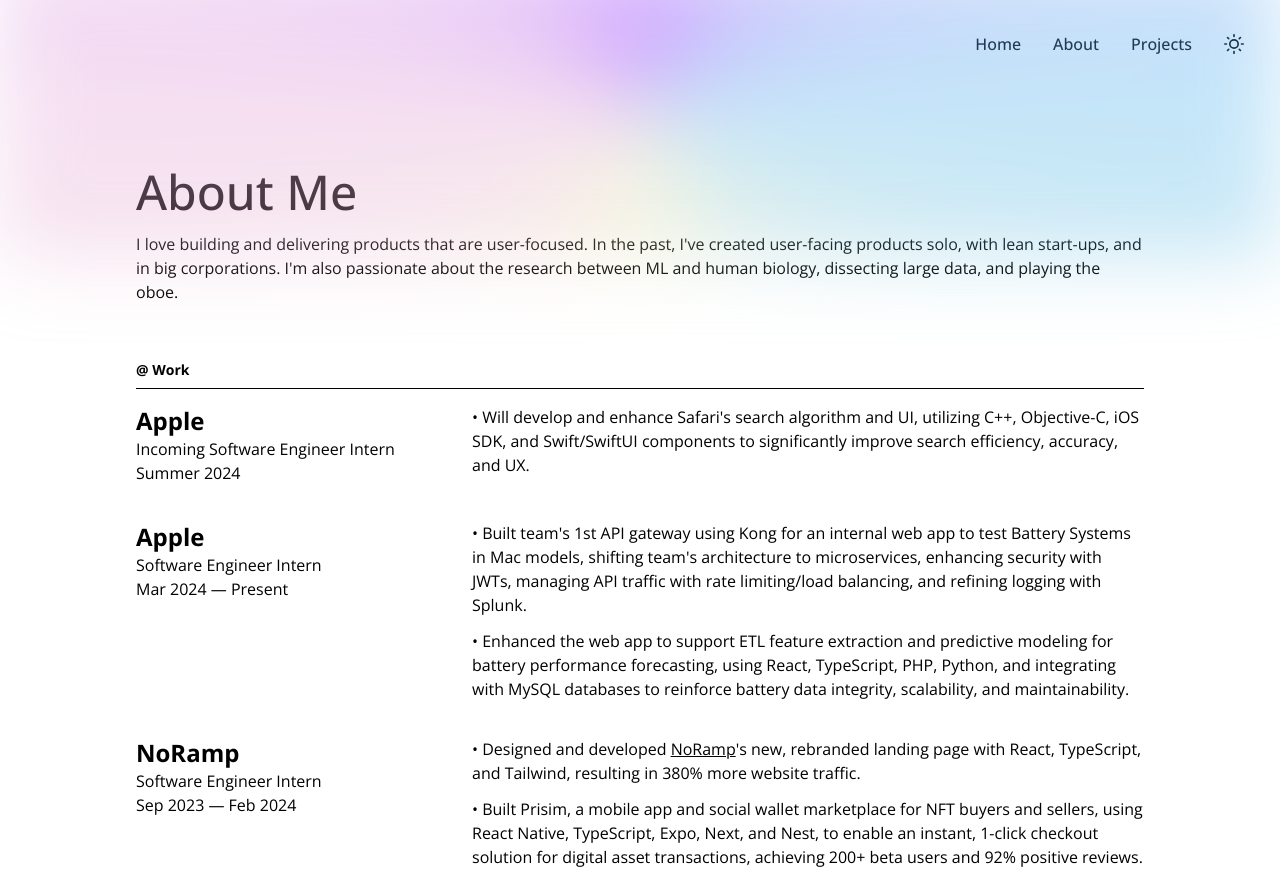
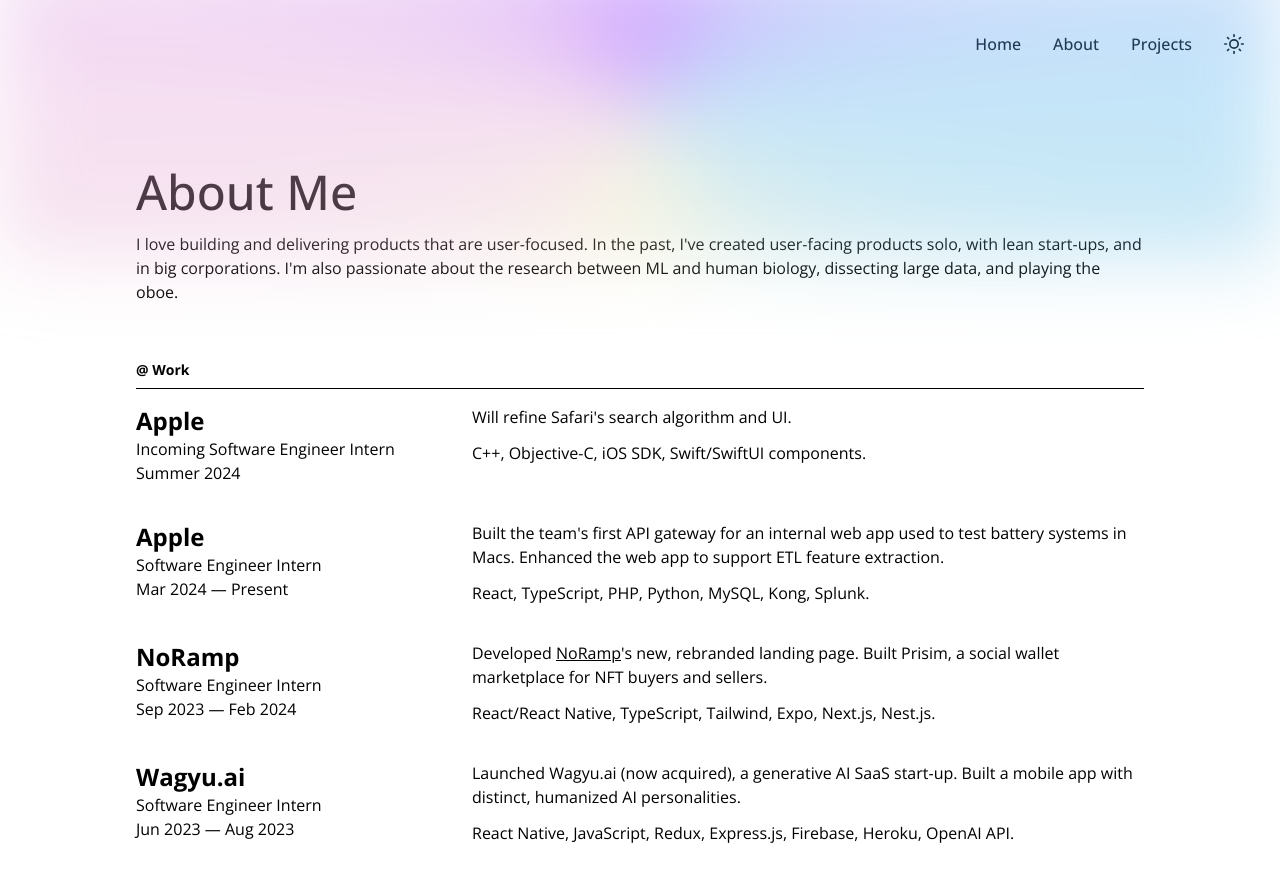
Before and after one commit to aaronkjin/personal, a Next.js app: page /about in a window 1280 px wide. Shown: the top 884 px of the page. Built offline with nearby package versions, Linux system fonts and the light colour scheme.

Commit message:
shorter work descriptions

```diff
--- a/pages/about.js
+++ b/pages/about.js
@@ -63,10 +63,11 @@
           {/* Right Side */}
           <div className="w-full tablet:w-2/3">
             <p className="text-sm tablet:text-base">
-              &bull; Will develop and enhance Safari&apos;s search algorithm and
-              UI, utilizing C++, Objective-C, iOS SDK, and Swift/SwiftUI
-              components to significantly improve search efficiency, accuracy,
-              and UX.
+              Will refine Safari&apos;s search algorithm and UI.
+            </p>
+
+            <p className="text-sm tablet:text-base mt-3">
+              C++, Objective-C, iOS SDK, Swift/SwiftUI components.
             </p>
           </div>
         </div>
@@ -94,19 +95,13 @@
           {/* Right Side */}
           <div className="w-full tablet:w-2/3">
             <p className="text-sm tablet:text-base">
-              &bull; Built team&apos;s 1st API gateway using Kong for an
-              internal web app to test Battery Systems in Mac models, shifting
-              team&apos;s architecture to microservices, enhancing security with
-              JWTs, managing API traffic with rate limiting/load balancing, and
-              refining logging with Splunk.
+              Built the team&apos;s first API gateway for an internal web app
+              used to test battery systems in Macs. Enhanced the web app to
+              support ETL feature extraction.
             </p>
 
             <p className="text-sm tablet:text-base mt-3">
-              &bull; Enhanced the web app to support ETL feature extraction and
-              predictive modeling for battery performance forecasting, using
-              React, TypeScript, PHP, Python, and integrating with MySQL
-              databases to reinforce battery data integrity, scalability, and
-              maintainability.
+              React, TypeScript, PHP, Python, MySQL, Kong, Splunk.
             </p>
           </div>
         </div>
@@ -134,7 +129,7 @@
           {/* Right Side */}
           <div className="w-full tablet:w-2/3">
             <p className="text-sm tablet:text-base">
-              &bull; Designed and developed{" "}
+              Developed{" "}
               <a
                 href="https://www.noramp.io/"
                 target="_blank"
@@ -143,16 +138,12 @@
               >
                 NoRamp
               </a>
-              &apos;s new, rebranded landing page with React, TypeScript, and
-              Tailwind, resulting in 380% more website traffic.
+              &apos;s new, rebranded landing page. Built Prisim, a social wallet
+              marketplace for NFT buyers and sellers.
             </p>
 
             <p className="text-sm tablet:text-base mt-3">
-              &bull; Built Prisim, a mobile app and social wallet marketplace
-              for NFT buyers and sellers, using React Native, TypeScript, Expo,
-              Next, and Nest, to enable an instant, 1-click checkout solution
-              for digital asset transactions, achieving 200+ beta users and 92%
-              positive reviews.
+              React/React Native, TypeScript, Tailwind, Expo, Next.js, Nest.js.
             </p>
           </div>
         </div>
@@ -180,17 +171,13 @@
           {/* Right Side */}
           <div className="w-full tablet:w-2/3">
             <p className="text-sm tablet:text-base">
-              &bull; Launched Wagyu.ai (now acquired), a pre-seed generative AI
-              SaaS start-up, directly contributing to its 13k+ downloads, 6k+
-              MAUs, and 550k+ session screens.
+              Launched Wagyu.ai (now acquired), a generative AI SaaS start-up.
+              Built a mobile app with distinct, humanized AI personalities.
             </p>
 
             <p className="text-sm tablet:text-base mt-3">
-              &bull; Developed a robust, end-to-end mobile app with distinct,
-              humanized AI personalities using React Native, JavaScript, Redux,
-              Express, Firebase, Heroku, and OpenAI API integration, resulting
-              in an intuitive, seamless user experience and 225% increase in new
-              users.
+              React Native, JavaScript, Redux, Express.js, Firebase, Heroku,
+              OpenAI API.
             </p>
           </div>
         </div>
@@ -220,19 +207,12 @@
           {/* Right Side */}
           <div className="w-full tablet:w-2/3">
             <p className="text-sm tablet:text-base">
-              &bull; Developed an effective audit-selecting program with Python,
-              leveraging data analysis techniques to optimize auditor selection
-              for pharmaceutical suppliers, which led to the significant
-              streamlining of internal processes and the reduction of
-              operational costs by 12%.
+              Developed an audit-selecting program for pharmaceutical suppliers.
+              Streamlined legacy data migration projects.
             </p>
 
             <p className="text-sm tablet:text-base mt-3">
-              &bull; Streamlined AWS-driven data migration projects,
-              transitioning 2k+ essential documents from outdated, separate
-              systems to a unified, cloud-based system; reduced more than 50%
-              company-wide paper use, thereby improving overall
-              workflow/efficiency by 16%.
+              Python, AWS DataSync.
             </p>
           </div>
         </div>
```
